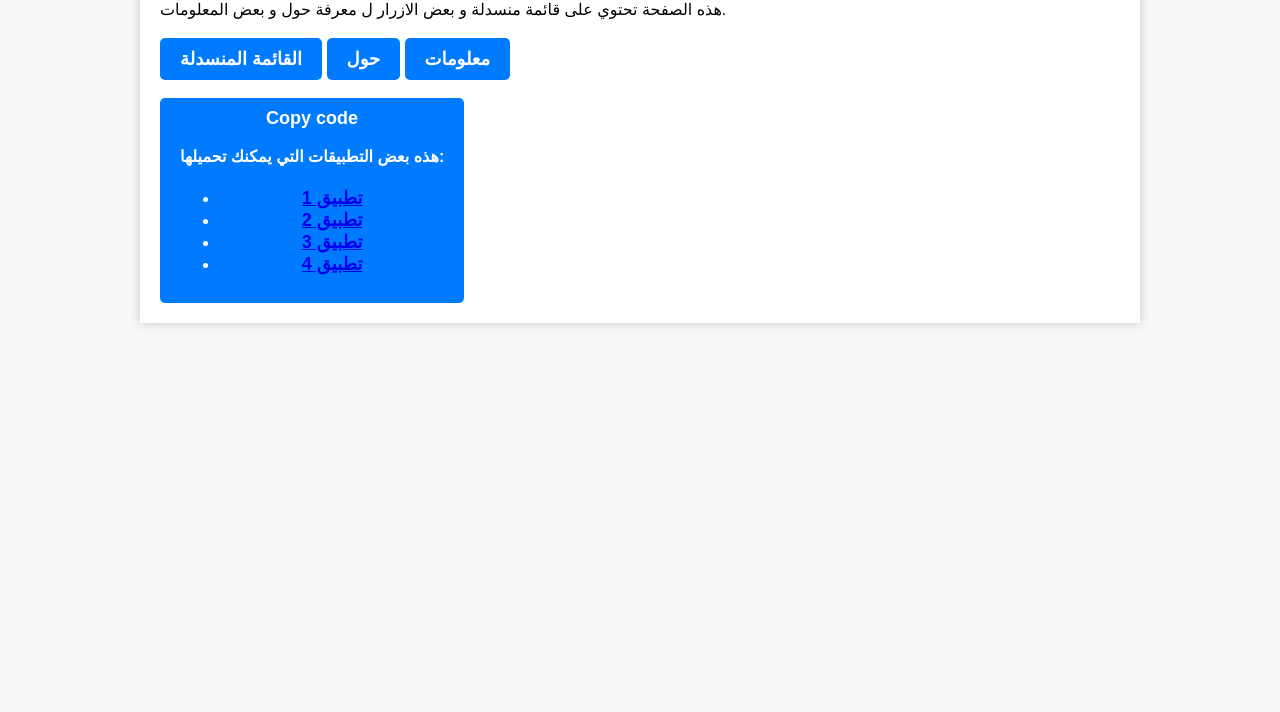
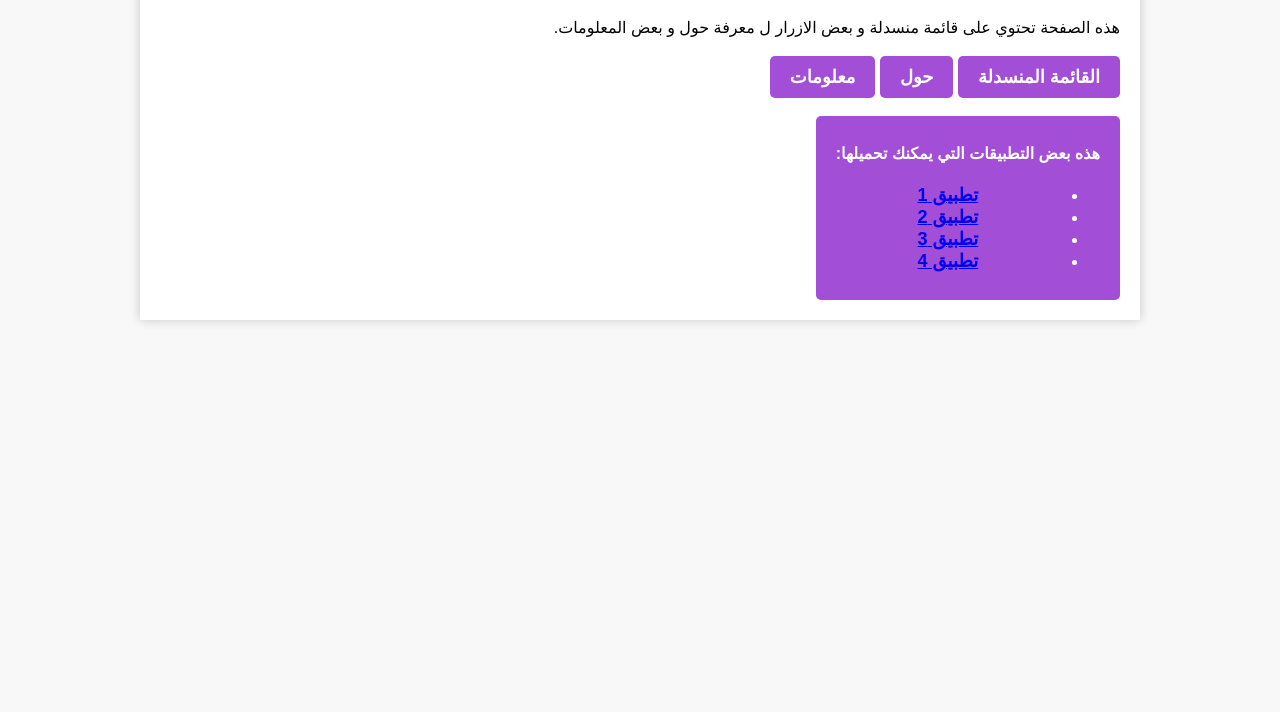
Before and after one commit to labidi-elmekki/m.o.n.i.r, a plain HTML site: page index.html in a window 1280 px wide. Shown: the part 88-800 px from the top of the page. Drawn offline with Linux system fonts and the light colour scheme.

```diff
--- a/index.html
+++ b/index.html
@@ -1,6 +1,61 @@
-<!DOCTYPE html> <html> <head> 	<title>صفحتي الشخصية</title> 	<style> 		/* تنسيق العناصر */ 		body { 			font-family: Arial, sans-serif; 			margin: 0; 			padding: 0; 			background-color: #f8f8f8; 		} 		 		.container { 			max-width: 960px; 			margin: 0 auto; 			padding: 20px; 			background-color: #fff; 			box-shadow: 0 0 10px rgba(0,0,0,0.2); 		} 		 		h1 { 			font-size: 36px; 			margin-top: 0; 		} 		 		p { 			font-size: 16px; 			line-height: 1.5; 		} 		 		.btn { 			display: inline-block; 			padding: 10px 20px; 			font-size: 18px; 			font-weight: bold; 			color: #fff; 			background-color: #007bff; 			border: none; 			border-radius: 5px; 			cursor: pointer; 		} 		 		.btn:hover { 			background-color: #0062cc; 		} 		 		.dropdown { 			position: relative; 			display: inline-block; 		}
+<!DOCTYPE html>
+<html lang="ar">
+<head>
+	<meta charset="UTF-8">V
+ 	<title>صفحتي الشخصية</title>
+	<style> 		/* تنسيقي للعناصر */
+	body {
+  direction: rtl;
+	}
+	body {
+		font-family: Arial, sans-serif;
+		margin: 0;
+		padding: 0;
+		background-color: #f8f8f8;
+	}
 
-		.dropdown-content {
+	.container {
+		max-width: 960px;
+		margin: 0 auto;
+		padding: 20px;
+		background-color: #fff;
+		box-shadow: 0 0 10px rgba(0,0,0,0.2);
+	}
+
+	h1 {
+		font-size: 36px;
+		margin-top: 0;
+	}
+
+	p {
+		font-size: 16px;
+
+		line-height: 1.5;
+
+	   }
+
+	.btn {
+		display: inline-block;
+		padding: 10px 20px;
+		font-size: 18px;
+		font-weight: bold;
+		color: #fff;
+		background-color: #a24ed6;
+		border: none;
+		border-radius: 5px;
+		cursor: pointer;
+		}
+
+	.btn:hover {
+		background-color: #4a568e;
+		}
+	.dropdown {
+		position: relative;
+		display: inline-block;
+	    }
+
+
+	.dropdown-content {
 			display: none;
 			position: absolute;
 			background-color: #f1f1f1;
@@ -46,7 +101,6 @@
 
 		<button class="btn">
 
-Copy code
 	<p>هذه بعض التطبيقات التي يمكنك تحميلها:</p>
 
 	<ul>
@@ -56,3 +110,5 @@ Copy code
 		<li><a href="#">تطبيق 4</a></li>
 	</ul>
 </div>
+</body>
+</html>
```
